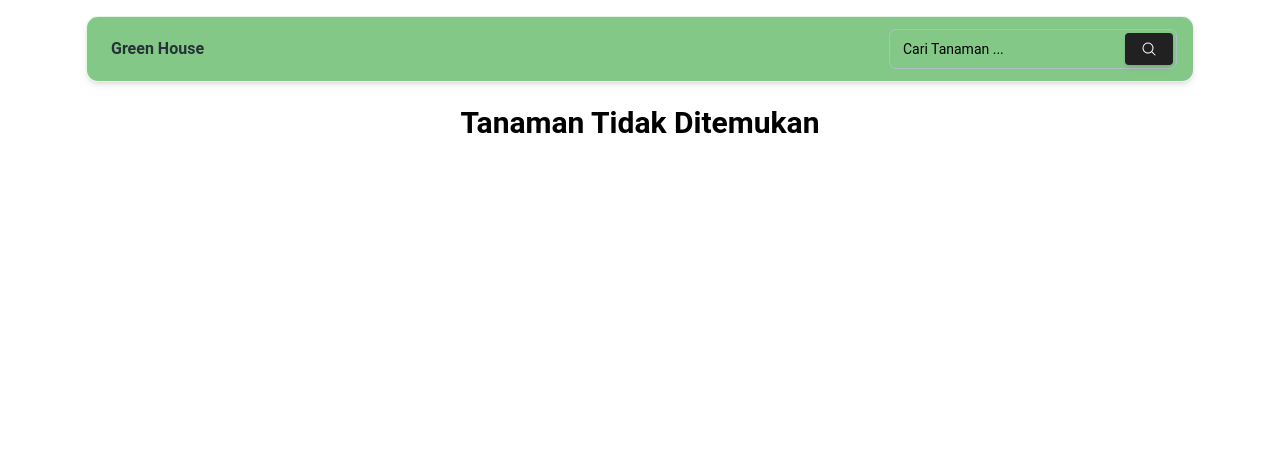
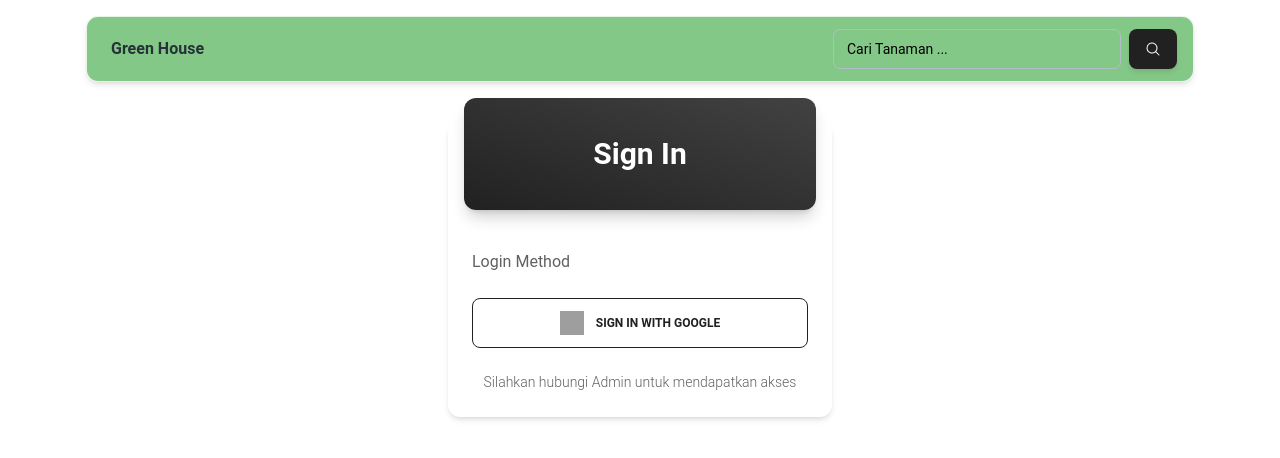
Before and after one commit to anthonyreynaldi/green-house, a React (Vite) app: page /login in a window 1280 px wide. Shown: the top 458 px of the page. Built offline with nearby package versions, Linux system fonts and the light colour scheme; no server answers; the database is empty; grey boxes are pictures that could not be loaded.

Commit message:
add login page and only certain user can login

```diff
--- a/package.json
+++ b/package.json
@@ -17,6 +17,7 @@
     "@material-tailwind/react": "^2.1.1",
     "@tinymce/tinymce-react": "^4.3.0",
     "aos": "^3.0.0-beta.6",
+    "crypto-js": "^4.1.1",
     "dompurify": "^3.0.5",
     "file-saver": "^2.0.5",
     "firebase": "^10.3.1",
--- a/src/App.jsx
+++ b/src/App.jsx
@@ -6,6 +6,8 @@ import PlantDetail from './pages/PlantDetail'
 import NoPage from './pages/NoPage'
 import Admin from './pages/Admin'
 import AdminManage from './pages/AdminManage'
+import PrivateRoutes from './utils/PrivateRoutes'
+import Login from './pages/Login'
 
 
 function App() {
@@ -16,9 +18,11 @@ function App() {
           <Route path='/' element={ <BaseLayout/> } >
             <Route index element={ <Home/> } />
             <Route path='tanaman/:plantTag' element={ <PlantDetail/> } />
-            <Route path='login' element={ <PlantDetail/> } />
-            <Route path='admin' element={ <Admin/> } />
-            <Route path='admin/manage/:plantTag?' element={ <AdminManage/> } />
+            <Route path='login' element={ <Login/> } />
+            <Route element={ <PrivateRoutes/> } >
+              <Route path='admin' element={ <Admin/> } />
+              <Route path='admin/manage/:plantTag?' element={ <AdminManage/> } />
+            </Route>
             <Route path='*' element={ <NoPage/> } />
           </Route>
         </Routes>
--- /dev/null
+++ b/src/config/AllowedEmail.jsx
@@ -0,0 +1,5 @@
+export const allowedEmail = [
+    "anthony.reynaldi@gmail.com",
+    "c14200078@john.petra.ac.id",
+    "C14210230@john.petra.ac.id",
+];
--- a/src/config/firebase.jsx
+++ b/src/config/firebase.jsx
@@ -1,6 +1,7 @@
 import { initializeApp } from "firebase/app";
 import { collection, getFirestore } from "firebase/firestore";
 import { getStorage, ref } from "firebase/storage";
+import { GoogleAuthProvider, getAuth } from "firebase/auth";
 
 const firebaseConfig = {
   apiKey: "AIzaSyAzTJfig9jYMHBJXst3afeJvEMeKNYmryg",
@@ -18,3 +19,6 @@ export const collectionName = "plants";
 export const plantsCollectionRef = collection(db, collectionName);
 export const storage = getStorage(app);
 export const plantImageFolder = "plant-images/";
+
+export const auth = getAuth(app);
+export const googleProvider = new GoogleAuthProvider();
--- a/src/layouts/NavbarLayout.jsx
+++ b/src/layouts/NavbarLayout.jsx
@@ -5,8 +5,9 @@ import {
     Button,
     Input,
   } from "@material-tailwind/react";
-import { BellIcon, Cog6ToothIcon } from "@heroicons/react/24/solid";
+import { ArrowLeftOnRectangleIcon } from "@heroicons/react/24/solid";
 import { Link } from "react-router-dom";
+import { isLogin, signOutAuth } from "../utils/Auth";
 
 export default function NavbarLayout() {
     return(
@@ -32,11 +33,22 @@ export default function NavbarLayout() {
                                 className: "min-w-[288px]",
                             }}
                         />
-                        <Button size="sm" className="!absolute right-1 top-1 rounded">
+                        <Button size="sm" className="">
                             <svg xmlns="http://www.w3.org/2000/svg" viewBox="0 0 24 24" fill="currentColor" className="w-4 h-4">
                                 <path fillRule="evenodd" d="M10.5 3.75a6.75 6.75 0 100 13.5 6.75 6.75 0 000-13.5zM2.25 10.5a8.25 8.25 0 1114.59 5.28l4.69 4.69a.75.75 0 11-1.06 1.06l-4.69-4.69A8.25 8.25 0 012.25 10.5z" clipRule="evenodd" />
                             </svg>
                         </Button>
+
+                        {
+                            isLogin() ?
+                            (
+                                <Button color="red" size="sm" onClick={signOutAuth}>
+                                    <ArrowLeftOnRectangleIcon className="h-6 w-6" />
+                                </Button>
+                            )
+                            :
+                            ("")
+                        }
                     </div>
                 </div>
             </Navbar>
--- /dev/null
+++ b/src/pages/Login.jsx
@@ -0,0 +1,79 @@
+import { Button, Card, CardBody, CardFooter, CardHeader, Typography } from "@material-tailwind/react";
+import { getCurrentUser, isLogin, signInWithGoogle } from "../utils/Auth";
+import { useEffect, useState } from "react";
+import { Navigate } from "react-router-dom";
+
+export default function Login(){
+    const [login, setLogin] = useState(false);
+    const [loginMsg, setLoginMsg] = useState(null);
+
+    const signIn = async () => {
+        try {
+            await signInWithGoogle();
+            console.log("sign in done");
+
+            if(isLogin()){
+                console.log("redirect");
+                window.location.reload();
+                return <Navigate to="/admin" />
+            }
+
+            console.log("false");
+        } catch (error) {
+            setLoginMsg("Login gagal. Silahkan coba lagi")
+            console.log("Failed To Sign in");
+        }
+    }
+
+    if(isLogin()){
+        return <Navigate to="/admin" />
+    }
+
+
+    return (
+        <>
+            <div className="grid place-items-center">
+
+                <Card className="w-96 mt-10">
+                    <CardHeader
+                        variant="gradient"
+                        color="gray"
+                        className="mb-4 grid h-28 place-items-center"
+                    >
+                        <Typography variant="h3" color="white">
+                        Sign In
+                        </Typography>
+                    </CardHeader>
+
+                    <CardBody className="flex flex-col gap-4">
+                        {"Login Method"}
+                    </CardBody>
+
+                    <CardFooter className="pt-0">
+                        <Button variant="outlined" fullWidth onClick={signIn}>
+                            <div className="flex place-items-center justify-center gap-3">
+
+                                <img src="https://material-taillwind-pro-ct-tailwind-team.vercel.app/logos/logo-google.png" alt="google" className="h-6 w-6" />
+                                Sign In with Google
+                            </div>
+                        </Button>
+
+                        {
+                            loginMsg ?
+                            (
+                                <Typography color="red" variant="small" className="mt-6 flex justify-center text-center">
+                                    {loginMsg}
+                                </Typography>
+                            )
+                            :
+                            ""
+                        }
+                        <Typography variant="small" className="mt-6 flex justify-center text-center">
+                            Silahkan hubungi Admin untuk mendapatkan akses
+                        </Typography>
+                    </CardFooter>
+                </Card>
+            </div>
+        </>
+    )
+}
--- /dev/null
+++ b/src/utils/Auth.jsx
@@ -0,0 +1,60 @@
+import { signInWithPopup, signOut } from "firebase/auth"
+import { auth, googleProvider } from "../config/firebase"
+import { decrypt, encrypt } from "./Crypto";
+import { allowedEmail } from "../config/AllowedEmail";
+
+export const isLogin = () => {
+    return getCurrentUser() ? true : false;
+}
+
+export const getCurrentUser = () => {
+    try {
+        //get user from local storage, decrypt first then convert to Obj
+        const user = localStorage.getItem("user");
+        const userObj = JSON.parse(decrypt(user));
+        return userObj;
+
+    } catch (error) {
+        console.log("Error parse user json", error);
+        return false;
+    }
+}
+
+export const isAllowedUser = (email) => {
+    return allowedEmail.includes(email);
+}
+
+export const signInWithGoogle = async () => {
+    try{
+        await signInWithPopup(auth, googleProvider);
+
+        const user = auth.currentUser;
+
+        //check allowed user
+        if(!isAllowedUser(user.email)){
+            throw "not allowed user";
+        }
+
+        //save session to local storage
+        const userJson = JSON.stringify({email: user.email, name: user.displayName});
+        console.log(userJson);
+
+        //encrypt the data for safety
+        const encUser = encrypt(userJson);
+        localStorage.setItem("user", encUser);
+
+    }catch (err){
+        console.log("Sign in with google error: ", err)
+        throw err
+    }
+}
+
+export const signOutAuth = async () => {
+    try{
+        await signOut(auth);
+        localStorage.removeItem("user");
+        window.location.reload();
+    }catch (err){
+        console.log("Sign out error: ", err)
+    }
+}
--- /dev/null
+++ b/src/utils/Crypto.jsx
@@ -0,0 +1,15 @@
+import CryptoJS from 'crypto-js';
+
+// credentials
+const key = "NNPN0JBw83m?fH-W6hID.hUh)-FW,W6-FkinBqx(B'S~-Oh*l`bp(MalWa`T.UZ";
+
+export const encrypt = (plainText) => {
+    return CryptoJS.AES.encrypt(plainText, key).toString();
+}
+
+export const decrypt = (chiperText) => {
+    const decryptedBytes = CryptoJS.AES.decrypt(chiperText, key);
+    const decryptedData = decryptedBytes.toString(CryptoJS.enc.Utf8);
+
+    return decryptedData;
+}
--- /dev/null
+++ b/src/utils/PrivateRoutes.jsx
@@ -0,0 +1,20 @@
+import { Navigate, Outlet } from "react-router-dom";
+import { getCurrentUser, isAllowedUser, isLogin } from "./Auth";
+import { allowedEmail } from "../config/AllowedEmail";
+import { useEffect, useState } from "react";
+
+export default function PrivateRoutes(){
+    const [access, setAccess] = useState(isLogin() && allowedEmail.includes(getCurrentUser().email));
+
+    window.addEventListener('storage', (e) => {
+        if (e.key === 'user') {
+            console.log('localStorage has changed:', e.newValue);
+            const isAccess = isLogin() && isAllowedUser();
+            setAccess(isAccess);
+        }
+    });
+
+    return (
+        access ? <Outlet/> : <Navigate to="/login" />
+    )
+}
```
Also changed, not shown: 1 other file (tests, documents, lock files or other folders).
